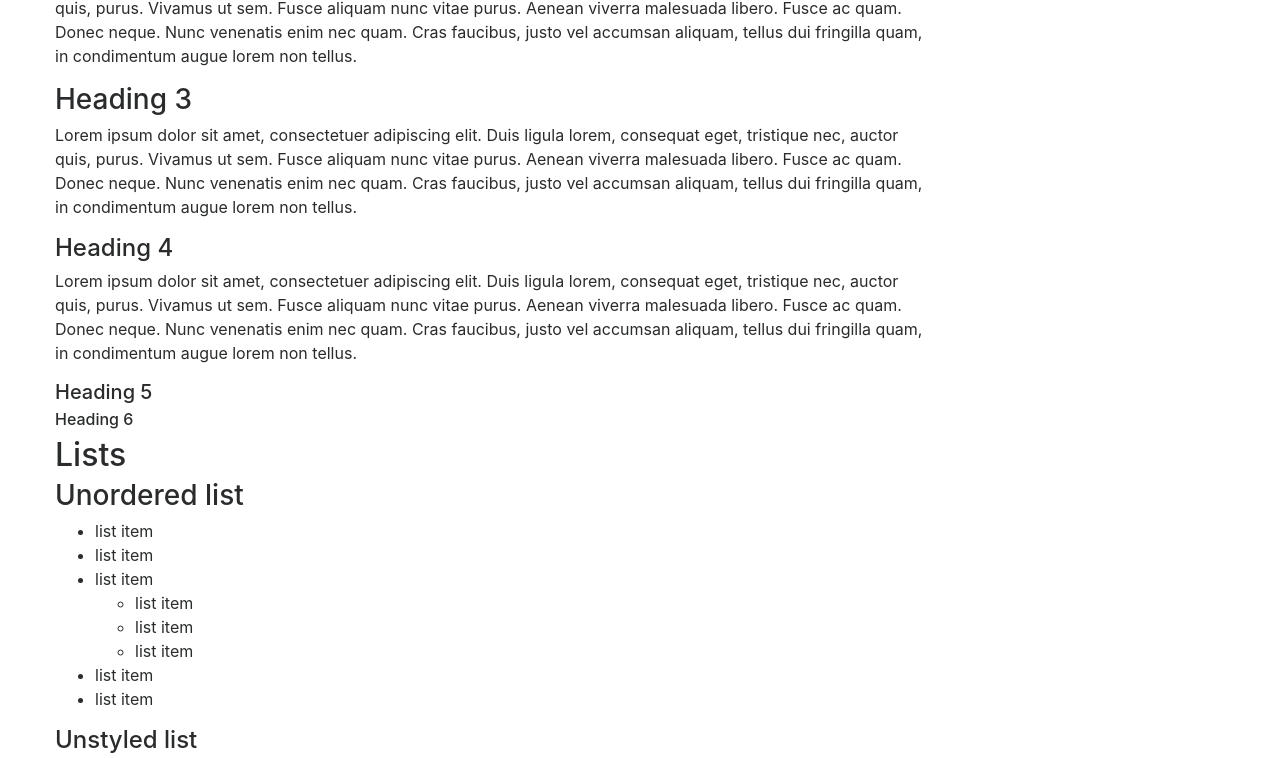
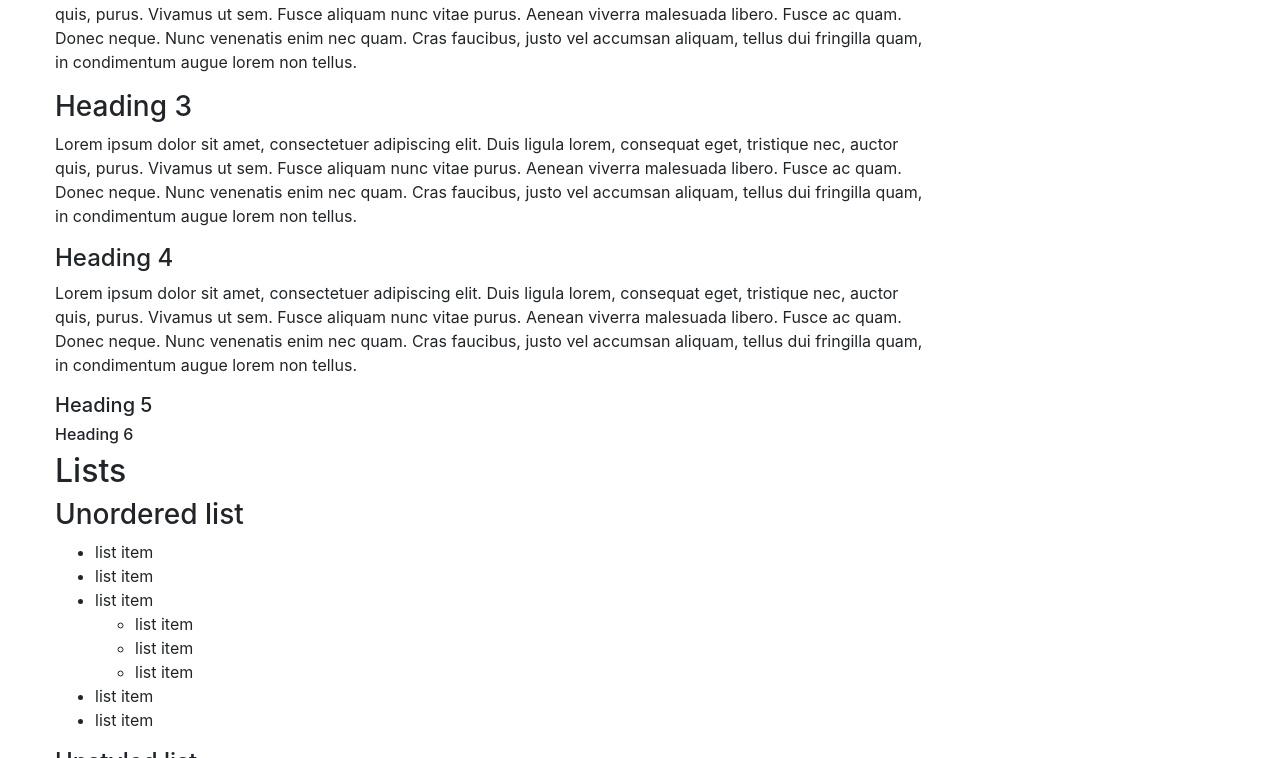
Before and after one commit to dsgreen/bootstrap-starter, a plain HTML site: page index.html in a window 1280 px wide. Shown: the part 346-1104 px from the top of the page. Drawn offline with nearby package versions, Linux system fonts and the light colour scheme.

Commit message:
Update from beta

```diff
--- a/index.html
+++ b/index.html
@@ -7,7 +7,7 @@
   <title>Bootstrap Starter Template</title>
   <meta name="description" content="">
   <meta name="author" content="Douglas Green">
-  <link rel="stylesheet" href="https://maxcdn.bootstrapcdn.com/bootstrap/4.0.0-beta.3/css/bootstrap.min.css" integrity="sha384-Zug+QiDoJOrZ5t4lssLdxGhVrurbmBWopoEl+M6BdEfwnCJZtKxi1KgxUyJq13dy" crossorigin="anonymous">
+  <link rel="stylesheet" href="https://maxcdn.bootstrapcdn.com/bootstrap/4.0.0/css/bootstrap.min.css" integrity="sha384-Gn5384xqQ1aoWXA+058RXPxPg6fy4IWvTNh0E263XmFcJlSAwiGgFAW/dAiS6JXm" crossorigin="anonymous">
   <link href="https://maxcdn.bootstrapcdn.com/font-awesome/4.7.0/css/font-awesome.min.css" rel="stylesheet" integrity="sha384-wvfXpqpZZVQGK6TAh5PVlGOfQNHSoD2xbE+QkPxCAFlNEevoEH3Sl0sibVcOQVnN" crossorigin="anonymous">
   <link href="css/main.css" rel="stylesheet">
   <!-- webfonts -->
@@ -315,7 +315,7 @@
 
 <script src="https://code.jquery.com/jquery-3.2.1.slim.min.js" integrity="sha384-KJ3o2DKtIkvYIK3UENzmM7KCkRr/rE9/Qpg6aAZGJwFDMVNA/GpGFF93hXpG5KkN" crossorigin="anonymous"></script>
 <script src="https://cdnjs.cloudflare.com/ajax/libs/popper.js/1.12.9/umd/popper.min.js" integrity="sha384-ApNbgh9B+Y1QKtv3Rn7W3mgPxhU9K/ScQsAP7hUibX39j7fakFPskvXusvfa0b4Q" crossorigin="anonymous"></script>
-<script src="https://maxcdn.bootstrapcdn.com/bootstrap/4.0.0-beta.3/js/bootstrap.min.js" integrity="sha384-a5N7Y/aK3qNeh15eJKGWxsqtnX/wWdSZSKp+81YjTmS15nvnvxKHuzaWwXHDli+4" crossorigin="anonymous"></script>
+<script src="https://maxcdn.bootstrapcdn.com/bootstrap/4.0.0/js/bootstrap.min.js" integrity="sha384-JZR6Spejh4U02d8jOt6vLEHfe/JQGiRRSQQxSfFWpi1MquVdAyjUar5+76PVCmYl" crossorigin="anonymous"></script>
 <script src="js/main.js"></script>
 </body>
 </html>
```
